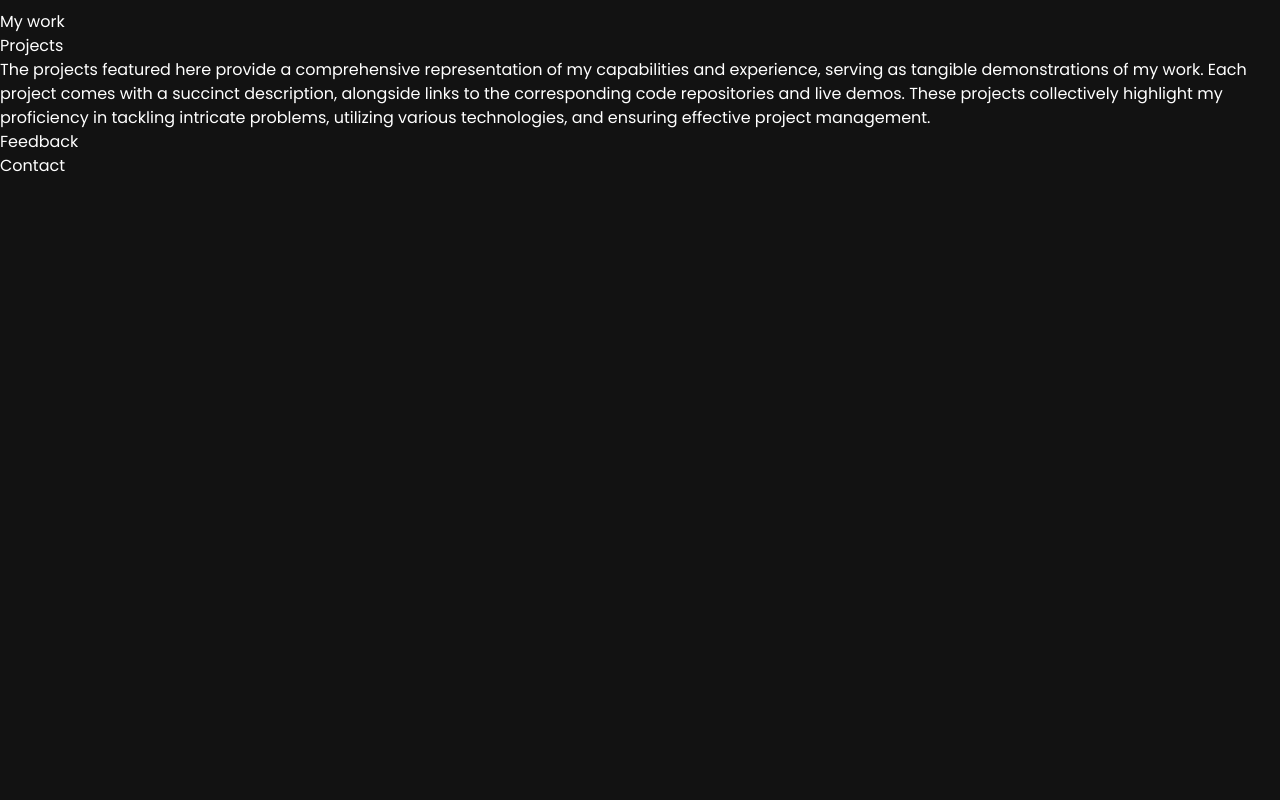
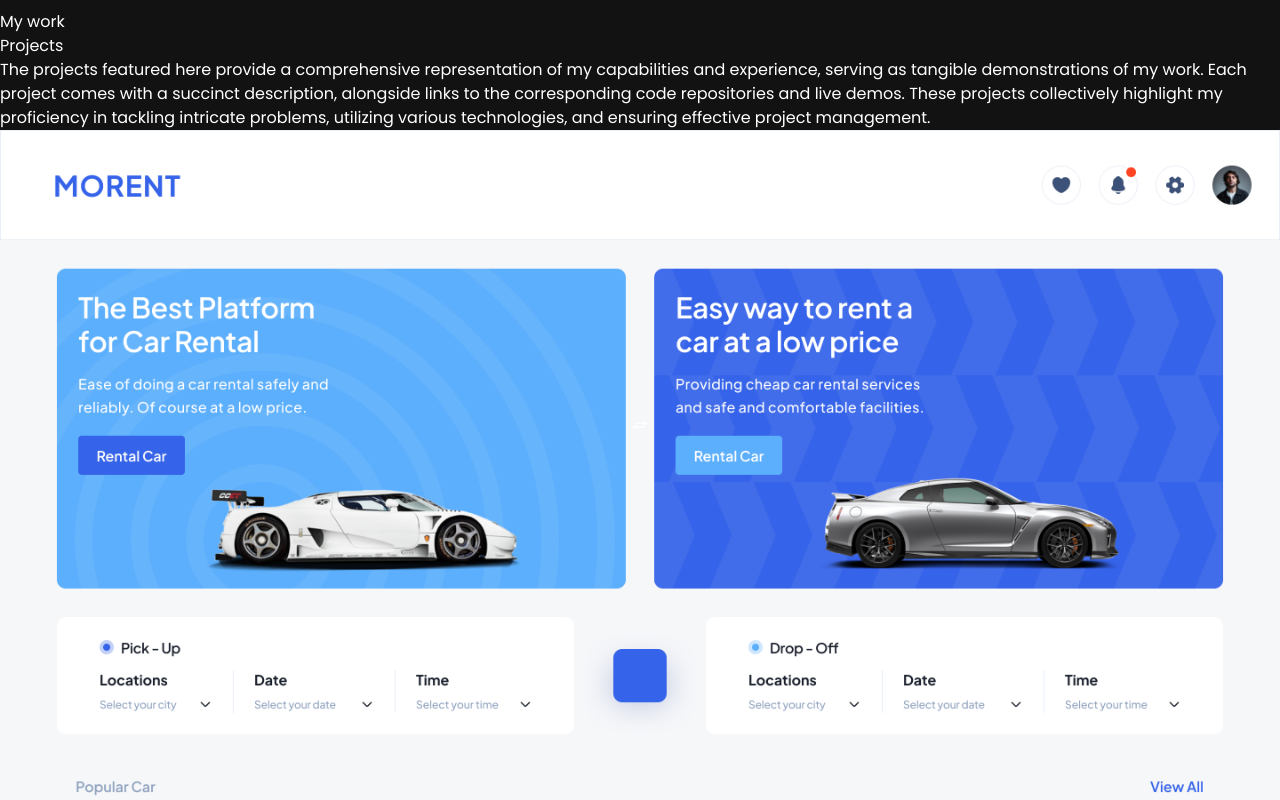
Before and after one commit to brosmar18/gonzalezBryan, a React (Vite) app: page / in a window 1280 px wide. Shown: the part 6720-7520 px from the top of the page. Before the commit the page ends 6898 px from the top, so only its background shows below. Built offline with nearby package versions, Linux system fonts and the light colour scheme.

Commit message:
project img rendered

```diff
--- a/src/components/Works.jsx
+++ b/src/components/Works.jsx
@@ -26,7 +26,13 @@ const ProjectCard = ({
         }}
         className='bg-tertiary p-5 rounded-2xl sm:w-[360px] w-full'
       >
-
+        <div className="relative w-full h-[230px]">
+          <img
+            src={image}
+            alt={name}
+            className="w-full h-full object-cover rounded-2xl"
+          />
+        </div>
       </Tilt>
     </motion.div>
   );
```
